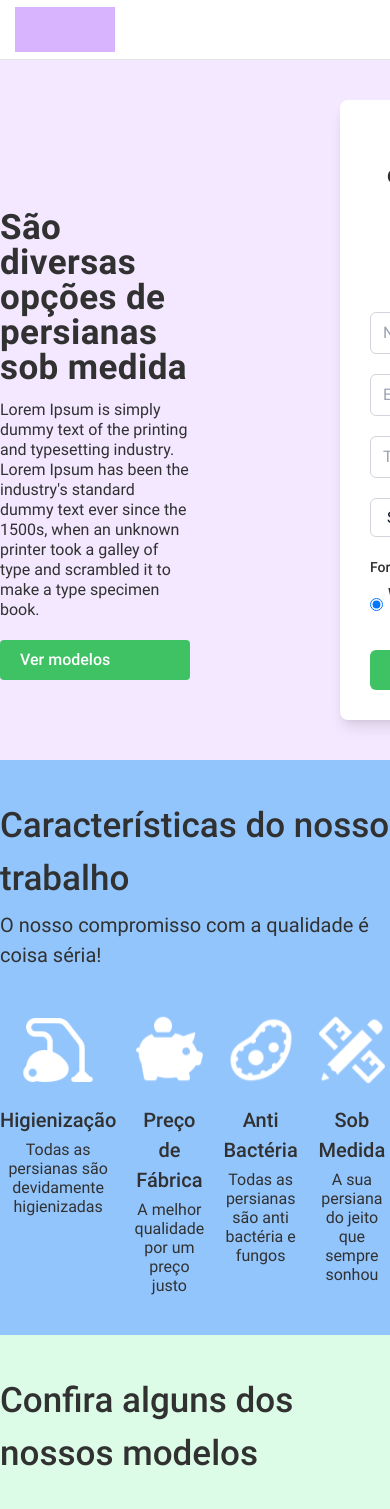
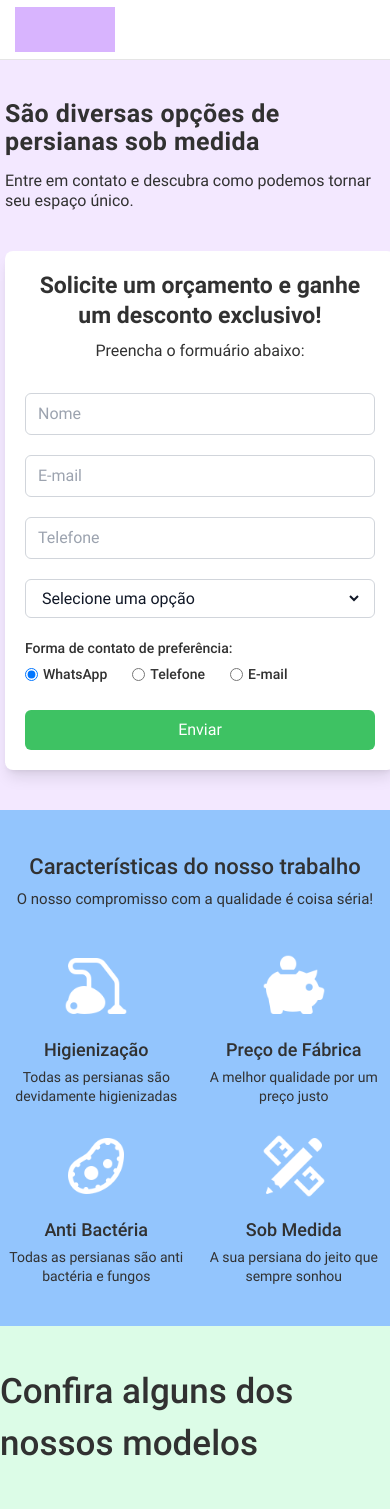
Before and after one commit to Matheus-Marques-Aquino/lp-persianas, a Next.js app: page / in a window 390 px wide. Shown: the top 1509 px of the page. Built offline with nearby package versions, Linux system fonts and the light colour scheme.

Commit message:
Otimização para mobile em progresso

```diff
--- a/components/AboutUs.js
+++ b/components/AboutUs.js
@@ -9,7 +9,8 @@ export default function AboutUs() {
                             Sobre nós
                         </div>
                         <div className="max-w-[500px] mt-[5px]">
-                            is simply dummy text of the printing and typesetting industry. Lorem Ipsum has been the industry's standard dummy text ever since the 1500s, when an unknown printer took a galley of type and scrambled it to make a type specimen book. It has survived not only five centuries, but also the leap into electronic typesetting, remaining essentially unchanged. It was popularised in the 1960s with the release of Letraset sheets containing Lorem Ipsum passages, and more recently with desktop publishing software like Aldus PageMaker including versions of Lorem Ipsum.
+                            <div>No Mundo das Persianas, buscamos criar ambientes funcionais e esteticamente agradáveis. Todas as nossas persianas são feitas sob medida, garantindo um ajuste perfeito para qualquer espaço. Estamos comprometidos em oferecer uma experiência excepcional, ouvindo suas necessidades e fornecendo orientação especializada.</div>
+                            <div className="mt-[5px]">Além disso, sempre priorizamos a saúde e o bem-estar, utilizando materiais de alta qualidade e tratamentos anti-fungos, anti-bactérias e anti-alérgicos. Com uma variedade de modelos e cores, atendemos a diversos estilos e preferências.</div>
                         </div>
                     </div>
                 </div>
--- a/components/FirstRow.js
+++ b/components/FirstRow.js
@@ -4,19 +4,19 @@ import Image from "next/image";
 const CustomCard = ({url, title, content}) => {
 
     return(
-        <div className="w-full max-w-[210px] text-center">
+        <div className="w-full max-w-[190px] sm:max-w-[210px] text-center">
             <div className="w-fit h-fit mx-auto">
                 <Image
                     src={url}
                     width={180}
                     height={180}
-                    className="w-[80px] h-[80px] mx-auto"
+                    className="w-[70px] h-[70px] mx-auto sm:w-[80px] sm:h-[80px] "
                 />
             </div>
-            <div className="w-fit text-[20px] font-medium text-[#313131] mx-auto mt-[15px]">
+            <div className="w-fit text-[18px] font-medium text-[#313131] mx-auto mt-[15px] md:text-[20px]">
                 {title}
             </div>
-            <div className="w-fit text-[16px] leading-[19px] font-normal text-[#313131] mx-auto mt-[5px]">
+            <div className="w-fit text-[14px] leading-[19px] font-normal text-[#313131] mx-auto mt-[5px] md:text-[16px]">
                 {content}
             </div>
         </div>
@@ -27,13 +27,14 @@ export default function FirstRow() {
 
     return (
         <div className="bg-blue-300 w-full py-[40px] text-[#313131]">
-            <div className="w-fit mx-auto font-medium text-[35px]">
+            <div className="w-fit mx-auto font-medium text-[22px] xs:text-[26px] sm:text-[30px] md:text-[35px]">
                 Características do nosso trabalho
             </div>
-            <div className="w-fit font-normal text-[20px] mx-auto mt-[5px]">
+            <div className="w-fit font-normal mx-auto mt-[5px] text-[15px] xs:text-[16px] sm:text-[18px] md:text-[20px]">
                 O nosso compromisso com a qualidade é coisa séria!
             </div>
-            <div className="w-fit mx-auto gap-x-[15px] flex pt-[40px]">
+            <div className="w-fit mx-auto gap-x-[15px] gap-y-[25px] pt-[40px] flex flex-wrap justify-center items-center">
+                <div className="w-fit gap-x-[15px] flex mx-[5px] xs:mx-0">
                     <CustomCard
                         url="/icons/VacuumCleaner.svg"
                         title="Higienização"
@@ -44,6 +45,8 @@ export default function FirstRow() {
                         title="Preço de Fábrica"
                         content="A melhor qualidade por um preço justo"
                     />
+                </div>
+                <div className="w-fit gap-x-[15px] flex mx-[5px] xs:mx-0">
                     <CustomCard
                         url="/icons/Bacteria.svg"
                         title="Anti Bactéria"
@@ -54,7 +57,7 @@ export default function FirstRow() {
                         title="Sob Medida"
                         content="A sua persiana do jeito que sempre sonhou"
                     />
-
+                </div>
             </div>
         </div>
     );
--- a/components/Form.js
+++ b/components/Form.js
@@ -1,20 +1,8 @@
-"use client"
-
-import { useRef } from "react";
-
 export default function Form() {
-    const selectRef = useRef(null);
-
-    const toggleDropdown = () => {
-        if (selectRef && selectRef.current) {
-            selectRef.current.focus();
-        }
-    };
-
     return (
-        <div className="bg-white w-full p-[30px] max-w-[425px] shadow-lg rounded-lg">
+        <div className="bg-white w-full p-[20px] max-w-[425px] min-w-[350px] shadow-lg rounded-lg mx-[5px] xs:p-[30px] xs:mx-0">
             <div className="text-[#313131]" >
-                <div className="w-fit mx-auto font-semibold text-[25px] leading-[30px] text-center">
+                <div className="w-fit mx-auto font-semibold text-[23px] leading-[30px] text-center xs:text-[25px]">
                     Solicite um orçamento e ganhe um desconto exclusivo!
                 </div>
                 <div className="w-fit mx-auto font-normal text-[16px] text-center mt-[8px]">
@@ -59,13 +47,8 @@ export default function Form() {
                     <label for="phone" className="block mb-[3px] text-sm font-medium text-gray-900 hidden">
                         Tipo de Persiana
                     </label>
-                    <div
-                        className="border border-gray-300 text-gray-900 rounded-md w-full py-2 px-3"
-                        onClick={toggleDropdown}
-                    >
-                        <select
-                            ref={selectRef}
-                            className="bg-white text-[16px] focus:ring-0 outline-0 focus:outline-0 focus:border-0 block w-full"
+                    <div className="border border-gray-300 text-gray-900 rounded-md w-full py-2 px-3" >
+                        <select className="bg-white text-[16px] focus:ring-0 outline-0 focus:outline-0 focus:border-0 block w-full"
                         > {/*  dark:bg-gray-700 dark:border-gray-600 dark:placeholder-gray-400 dark:text-white dark:focus:ring-blue-500 dark:focus:border-blue-500 */}
                             <option value="">Selecione uma opção</option>
                             <option value="persiana-1">Persiana A</option>
@@ -85,7 +68,7 @@ export default function Form() {
                             id="preference-whatsapp"
                             name="preference"
                             className="my-auto"
-                            checked
+                            checked={true}
                         />
                         <label
                             for="preference-whatsapp"
@@ -98,6 +81,7 @@ export default function Form() {
                             id="preference-phone"
                             name="preference"
                             className="my-auto ml-[25px]"
+                            checked={false}
                         />
                         <label
                             for="preference-phone"
@@ -110,6 +94,7 @@ export default function Form() {
                             id="preference-email"
                             name="preference"
                             className="my-auto ml-[25px]"
+                            checked={false}
                         />
                         <label
                             for="preference-email"
--- a/components/HeaderMessage.js
+++ b/components/HeaderMessage.js
@@ -1,14 +1,19 @@
-export default function Form() {
+export default function HeaderMessage() {
 
     return (
-        <div className="max-w-[490px] h-fit text-[#313131] text-left">
-            <div className="max-w-[450px] text-[35px] font-semibold leading-[35px] tracking-[0.025rem]" >
+        <div className="max-w-[420px] h-fit text-[#313131] text-left mx-[5px] lg:max-w-[490px] xs:mx-0">
+            <div className="max-w-[450px] text-[25px] font-semibold leading-[28px] tracking-[0.025rem] lg:text-[35px] lg:leading-[35px]" >
                 São diversas opções de persianas sob medida
             </div>
             <div className="text-[16px] font-normal leading-[20px] mt-[15px]">
-                Lorem Ipsum is simply dummy text of the printing and typesetting industry. Lorem Ipsum has been the industry's standard dummy text ever since the 1500s, when an unknown printer took a galley of type and scrambled it to make a type specimen book.
+                <div className="hidden lg:block">
+                    Oferecemos uma ampla gama de modelos e cores para combinar perfeitamente com o seu espaço, nossas persianas são mais do que apenas esteticamente agradáveis - são também funcionais.
+                </div>
+                <div className="mt-[5px]">
+                    Entre em contato e descubra como podemos tornar seu espaço único.
+                </div>
             </div>
-            <div className="group w-[190px] h-[40px] py-[8px] bg-[#3EC263]/[1] rounded mt-[20px] font-medium text-white text-[16px] cursor-pointer hover:bg-[#3EC263]/[.8] flex transition ease-in-out duration-300 relative" >
+            <div className="group w-[190px] h-[40px] py-[8px] bg-[#3EC263]/[1] rounded mt-[20px] font-medium text-white text-[16px] cursor-pointer hover:bg-[#3EC263]/[.8] flex transition ease-in-out duration-300 relative hidden lg:block" >
                 <div className="w-fit mr-auto transition ease-in-out duration-300 transform translate-x-[20px] absolute group-hover:translate-x-[50%]">
                     Ver modelos
                 </div>
--- a/components/NewsLetter.js
+++ b/components/NewsLetter.js
@@ -11,7 +11,9 @@ export default function NewsLetter() {
                     className="w-full h-full pl-[10px] text-[18px] ring-0 outline-none bg-transparent border-none"
                     placeholder="Preencha seu melhor e-mail aqui"
                 />
-                <div className="w-full max-w-[200px] h-full ml-auto bg-[#3EC263] rounded-lg hover:opacity-90 cursor-pointer shadow-md"></div>
+                <div className="w-full max-w-[200px] h-full ml-auto bg-[#3EC263] rounded-lg hover:opacity-90 cursor-pointer shadow-xs text-white flex">
+                    <div className="m-auto">Cadastre-se</div>
+                </div>
             </div>
 
         </div>
--- a/package.json
+++ b/package.json
@@ -13,6 +13,7 @@
     "dotenv": "^16.4.1",
     "google-maps-react": "^2.0.6",
     "next": "14.1.0",
+    "prop-types": "^15.8.1",
     "react": "^18",
     "react-dom": "^18",
     "react-icons": "^5.0.1"
--- a/pages/index.js
+++ b/pages/index.js
@@ -16,15 +16,13 @@ export default function Home() {
         </div>
       </div>
       <div className="w-full flex py-[40px] bg-purple-100">
-        <div className="w-full max-w-[1550px] mx-auto flex">
-          <div className="flex w-fit mx-auto">
-            <div className="w-fit h-fit mt-auto mb-[40px] mr-[150px]">
+        <div className="w-full max-w-[1000px] mx-auto lg:flex">
+            <div className="w-fit h-fit mt-auto mb-[40px] mx-auto lg:mr-auto lg:ml-0">
               <HeaderMessage/>
             </div>
-            <div className="w-fit my-auto">
+            <div className="w-fit my-auto mx-auto lg:mx-0">
               <Form/>
             </div>
-          </div>
         </div>
       </div>
       <div className="w-full">
@@ -37,3 +35,14 @@ export default function Home() {
     </main>
   );
 }
+
+/*
+  Como são as persianas motoriadas?
+  Como elas podem ser controladas?
+  Você oferece somente o serviço de instalação?
+  As persianas tem alguma garantia?
+  Quais são as formas de pagamento?
+  Parcelam em até quantas vezes?
+  Parcelam em até quantas vezes sem juros?
+
+*/
--- a/tailwind.config.js
+++ b/tailwind.config.js
@@ -7,6 +7,10 @@ module.exports = {
   ],
   theme: {
     extend: {
+      screens: {
+        "xs": "440px",
+        "xxs": "390px"
+      },
       backgroundImage: {
         "gradient-radial": "radial-gradient(var(--tw-gradient-stops))",
         "gradient-conic":
```
Also changed, not shown: components/Footer.js (+52 -2 lines), components/subcomponents/Map.js (+50 -0 lines), 1 other file (tests, documents, lock files or other folders). Lines whose indentation alone changed are shown as unchanged.
